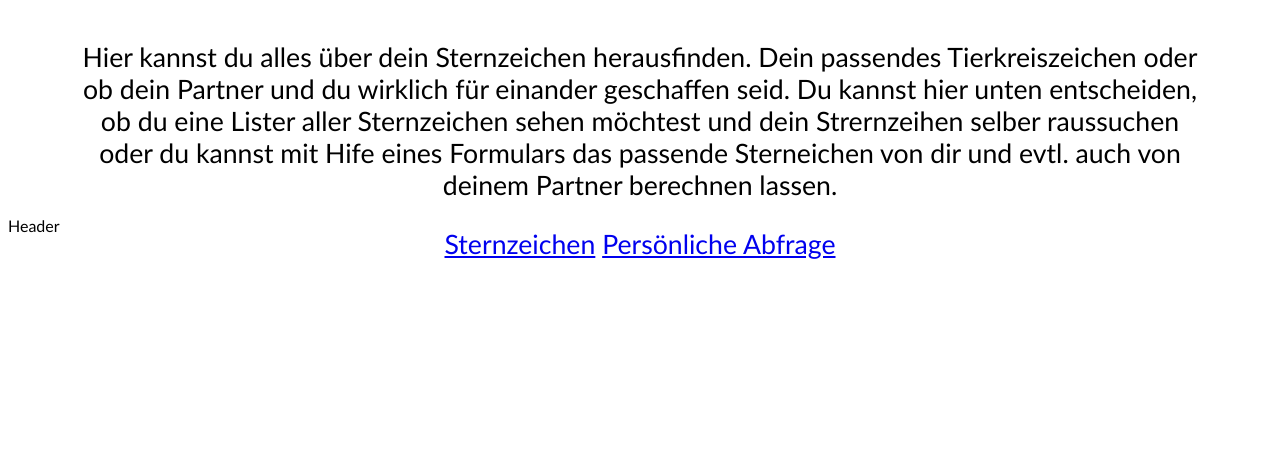
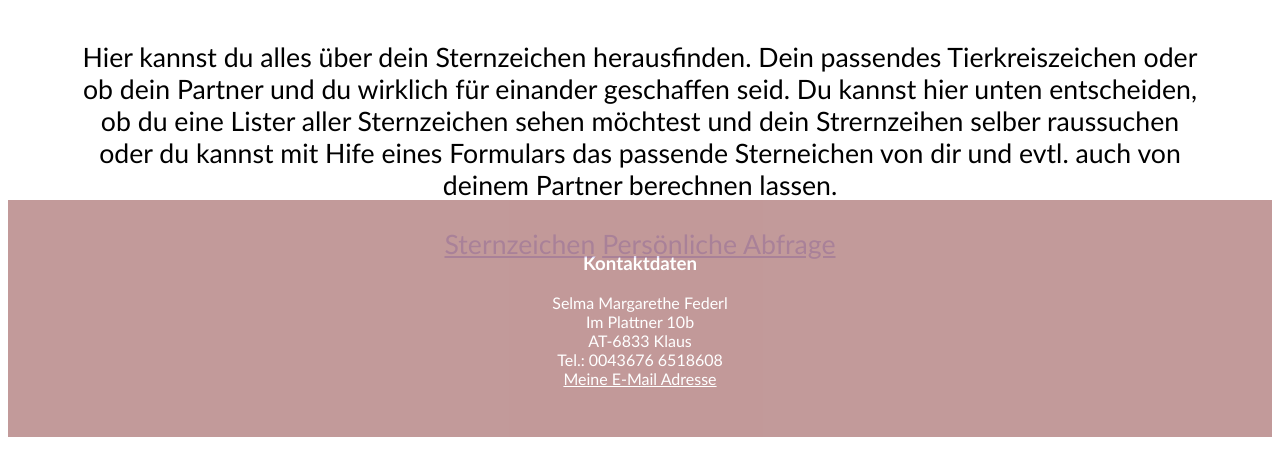
Before and after one commit to selmafederl/prog2, a Flask app: page /main in a window 1280 px wide. Shown: the part 196-672 px from the top of the page. Run offline with Flask 2, Linux system fonts and the light colour scheme; some libraries are stand-ins or nearby versions.

Commit message:
Stand 01.05.2020

```diff
--- a/demos/02_Jinja_Demo.py
+++ b/demos/02_Jinja_Demo.py
@@ -32,7 +32,7 @@ def test():
     if request.method == "POST":
         vorname = request.form["vorname"]
         return "Hallo " + vorname
-        #Hier müsste dann auch das Ergebnis des Formulars rauskommen - Sternzeichen etc
+        #Hier müsste dann auch das Ergebnis des Formulars rauskommen - Sternzeichen etc aber Programmierung noch nicht so weit
     return render_template('formular.html')
 
 
--- a/demos/static/main.css
+++ b/demos/static/main.css
@@ -35,3 +35,25 @@ body {
 	width: 500px;
 	margin-left: 455px;
 }
+
+footer {
+    margin-top: 0%;
+    margin-bottom: 0rem;
+    padding-bottom: 2.1rem;
+    padding-top: 2.1rem;
+    background-color: rosybrown;
+    opacity: 0.9;
+    color: white;
+}
+
+.kontaktdaten {
+    text-align:center;
+}
+
+.kontaktdaten a, .kontaktdaten h3 {
+    color: white;
+}
+
+.kontaktdaten a:hover {
+    color: dimgray!important;
+}
--- a/demos/templates/footer.html
+++ b/demos/templates/footer.html
@@ -1,5 +1,15 @@
 
-<p>Header</p>
+
 <!-- hier sollten noch zwei Links für den Footer rein aber auch nicht in Paket -->
+<footer class="fusszeile">
+    <div class="kontaktdaten">
+        <h3>Kontaktdaten</h3>
+        <p>Selma Margarethe Federl<br>
+        Im Plattner 10b<br>
+        AT-6833 Klaus<br>
+        Tel.: 0043676 6518608<br>
+        <a href="mailto:selma.federl@stud.htwchur.ch">Meine E-Mail Adresse</a><!-- footer email und tel --></p>
+    </div>
+</footer>
     </body>
 </html>
```
Also changed, not shown: demos/templates/feuerzeichen.html (+8 -1 lines).
